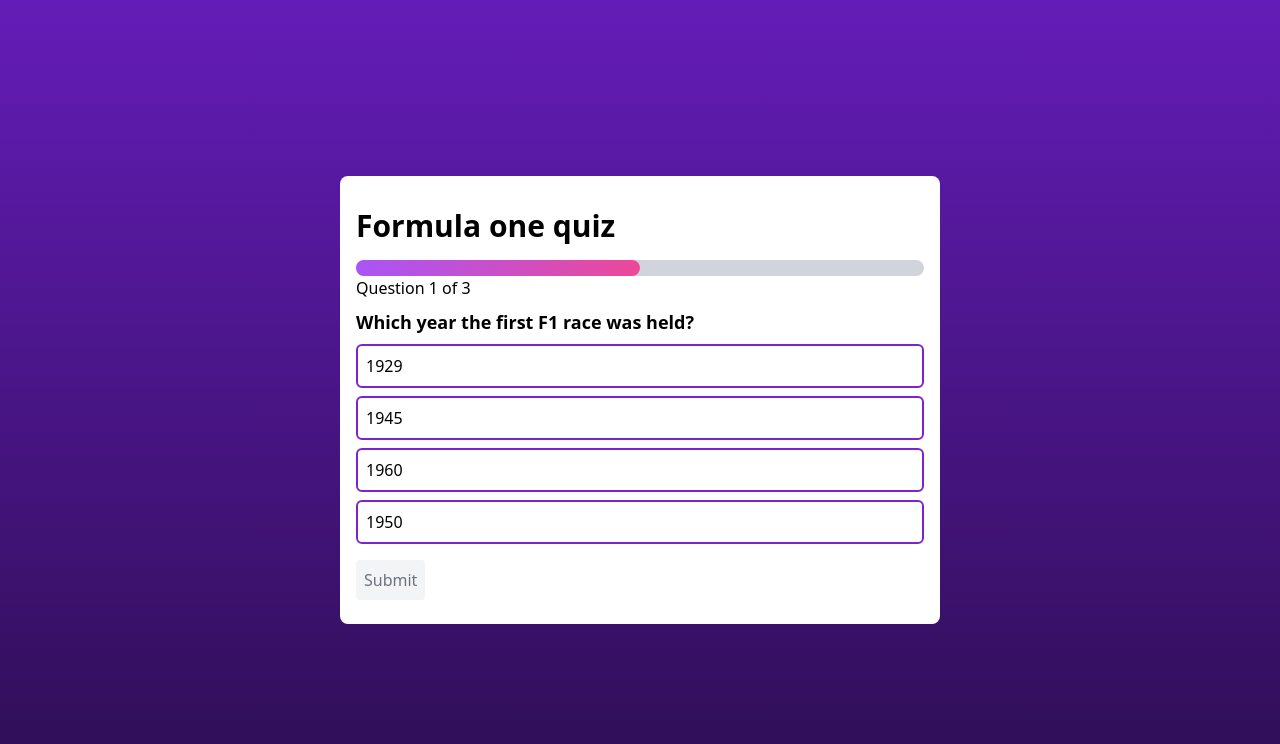
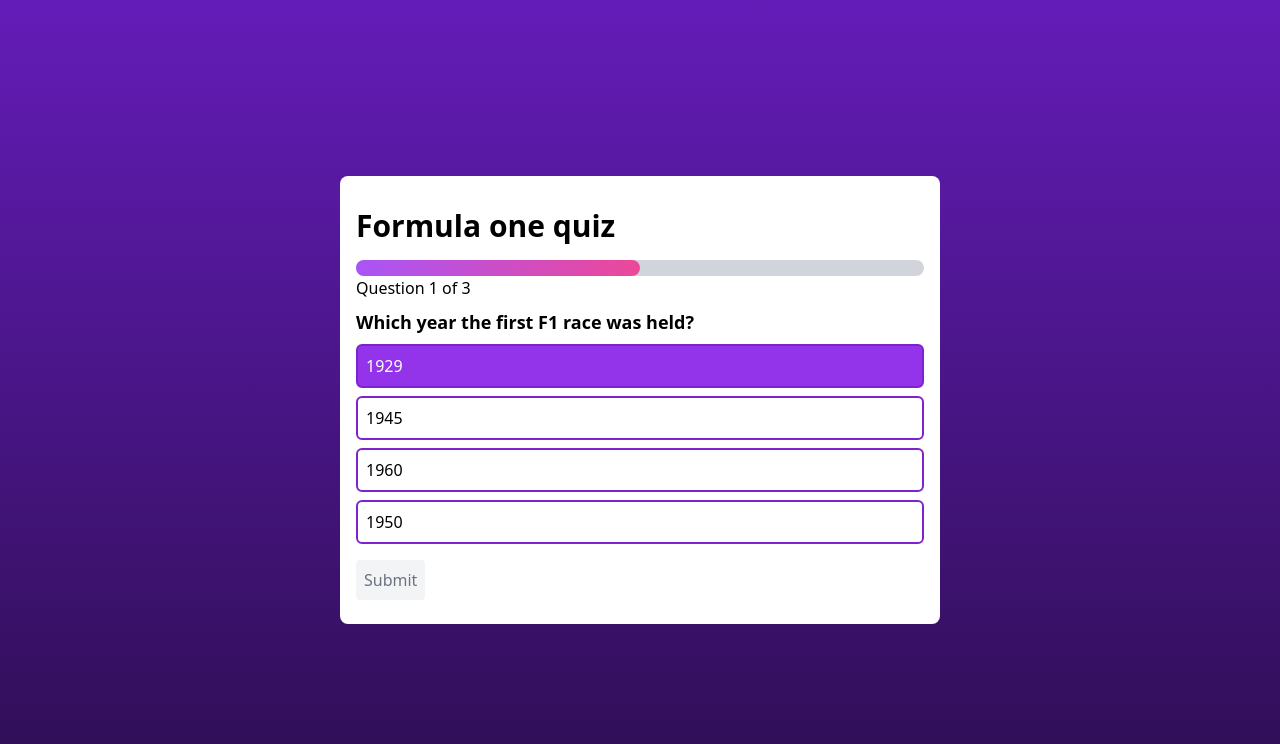
Before and after one commit to mihail-fomin/formula-one-quiz, a Next.js app: page / in a window 1280 px wide. Shown: the top 744 px of the page. Built offline with nearby package versions, Linux system fonts and the light colour scheme.

Commit message:
added switch logic

```diff
--- a/components/SendButton.js
+++ b/components/NextButton.js
@@ -1,7 +1,7 @@
 import * as React from 'react'
 import { twMerge } from "tailwind-merge"
 
-export function SendButton({ disabled, children, onClick }) {
+export function NextButton({ disabled, children, onClick }) {
 	const commonCn = `
 		cursor-pointer
 		rounded
--- a/components/QuestionScreen.js
+++ b/components/QuestionScreen.js
@@ -1,81 +1,58 @@
 import * as React from 'react'
-import { SendButton } from '../components/SendButton'
+import { NextButton } from './NextButton'
 import { questionList } from '@/pages';
+import { twMerge } from 'tailwind-merge';
+
+function Item({ active, children, onClick }) {
+	const commonCn = `p-2 my-2 border-2 border-purple-700 rounded-md cursor-pointer hover:bg-purple-100 hover:transition-all`
+	const activeCn = active ? `
+	text-white bg-purple-600 hover:bg-purple-700 transition ease-in-out
+	` : ``
+
+	return (
+		<div className={twMerge(commonCn + activeCn)} onClick={onClick} >
+			{children}
+		</div>
+	)
+}
 
 export default function QuestionScreen({ setScreenType, question }) {
-	const [answer, setAnswer] = React.useState('');
-	// const [error, setError] = React.useState('');
-	const [status, setStatus] = React.useState('typing')
+	const [activeIndex, setActiveIndex] = React.useState(0);
+	const [status, setStatus] = React.useState('awaiting')
 	const [index, setIndex] = React.useState(0)
-	// const [hint, setHint] = React.useState(false)
 
-	// let trueAnswer = item.rightAnswer
 	let isLastQuestion = index === questionList.length - 1
 
 
-	// function onInputChange(event) {
-	// 	setAnswer(event.target.value);
-	// }
+	function onChooseVariant() {
 
-	// function onShowHintClick(event) {
-	// 	event.preventDefault()
-	// 	setError('')
-	// 	setHint(!hint)
-	// }
-
-	async function onSubmitButtonClick() {
-		setError('')
-		setStatus('loading');
-		// setHint(false)
-		await sleep(1500)
-		if (validate(answer)) {
-			setStatus('success');
-		} else {
-			// setError('Good guess but wrong answer')
-			setStatus('typing')
-		}
 	}
 
-	function onNextButtonClick() {
-		if (isLastQuestion) {
-			setScreenType('end')
-		} else {
-			setIndex(index + 1);
-			setAnswer('')
-			// setError('')
-			setStatus('typing')
-		}
-	}
+	// function onNextButtonClick() {
+	// 	if (isLastQuestion) {
+	// 		setScreenType('end')
+	// 	} else {
+	// 		setIndex(index + 1);
+	// 		setStatus('awaiting')
+	// 	}
+	// }
 
 	return <>
 		<p>Question {index + 1} of {questionList.length}</p>
 		<p className='my-2 text-lg font-bold'>{question.title}</p>
 		<form>
-			<ul>
-				{question.variants.map((text) =>
-					<li
-						className='p-2 my-2 border-2 border-purple-700 rounded-md cursor-pointer hover:bg-purple-100'
-						key={text}
-					>
-						{text}
-					</li>
+			<div>
+				{question.variants.map((text, i) =>
+					<Item active={activeIndex == i} onClick={() => setActiveIndex(i)} > {text}</Item>
 				)}
-			</ul>
-			<SendButton
-				disabled={!answer.length || status === 'loading'}
-				onClick={status === 'success' ? onNextButtonClick : onSubmitButtonClick}>
+			</div>
+			<NextButton
+				disabled={status === 'awaiting'}
+				onClick={status === 'success' ? onNextButtonClick : ''}>
 				{status === 'success' ? (isLastQuestion ? 'Show results' : 'Next question') :
 					status === 'loading' ? 'Loading...' :
 						'Submit'}
-			</SendButton>
-			{/* {status !== 'success' &&
-				<button
-					className='inline-block p-2 m-2 text-white rounded cursor-pointer w-28 bg-sky-600 hover:bg-sky-700'
-					onClick={onShowHintClick}
-				>
-					{hint === false ? `Show hint` : `Hide hint`}
-				</button>
-			} */}
+			</NextButton>
 			{status === 'success' &&
 				<div className='relative'>
 					<p className='text-xl text-green-700'>
@@ -86,18 +63,7 @@ export default function QuestionScreen({ setScreenType, question }) {
 						alt='right answer picture'
 					/>
 				</div>
-
 			}
-			{/* {error !== null &&
-				<p className="text-xl text-red-600">
-					{error}
-				</p>
-			} */}
-			{/* {hint === true &&
-				<p>
-					Right answer is <span className='text-xl text-green-700'>{trueAnswer}</span>
-				</p>
-			} */}
 		</form>
 	</>
 }
--- a/pages/index.js
+++ b/pages/index.js
@@ -1,5 +1,5 @@
 import * as React from 'react'
-import { SendButton } from '../components/SendButton'
+import { SendButton } from '../components/NextButton'
 import EndScreen from '@/components/EndScreen'
 import QuestionScreen from '@/components/QuestionScreen'
 
```
